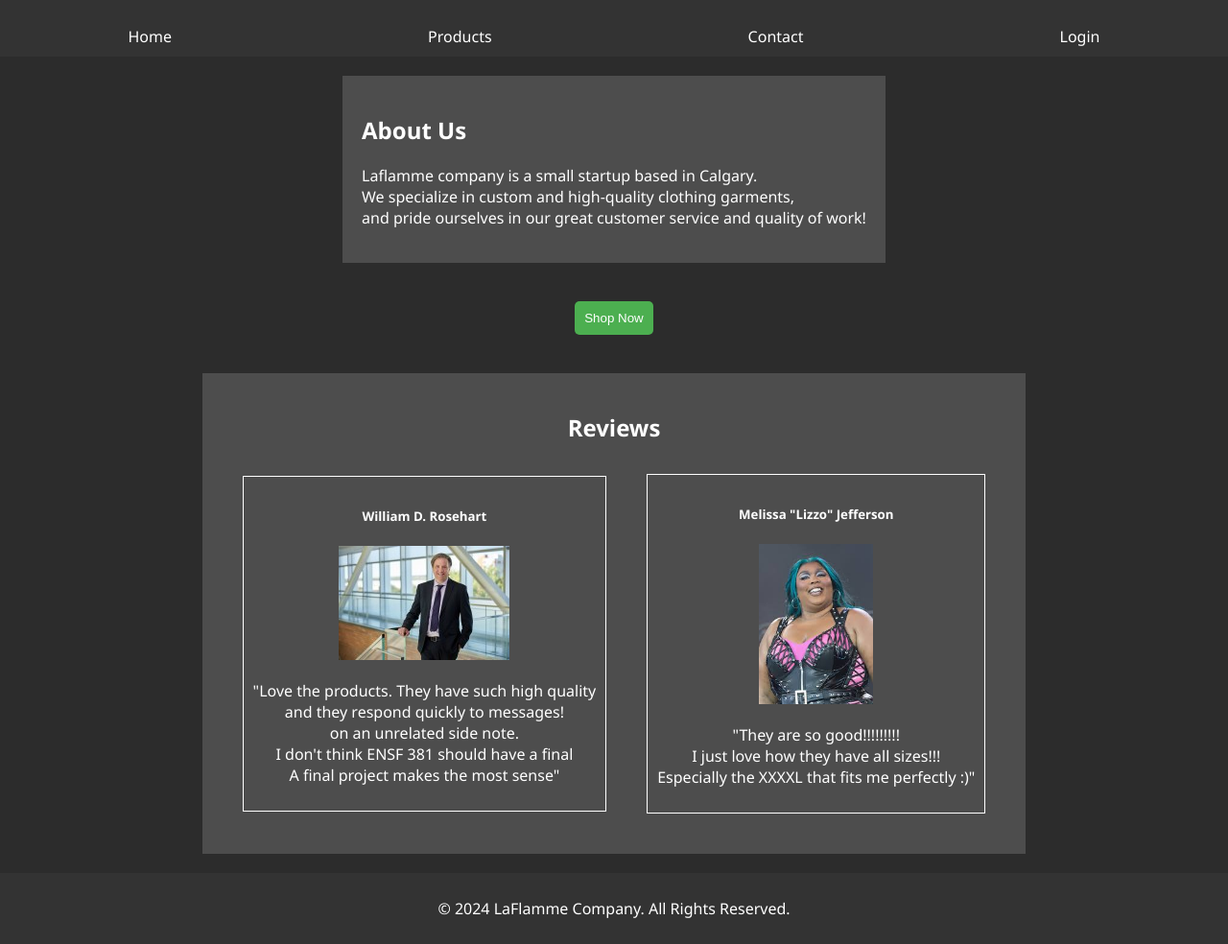
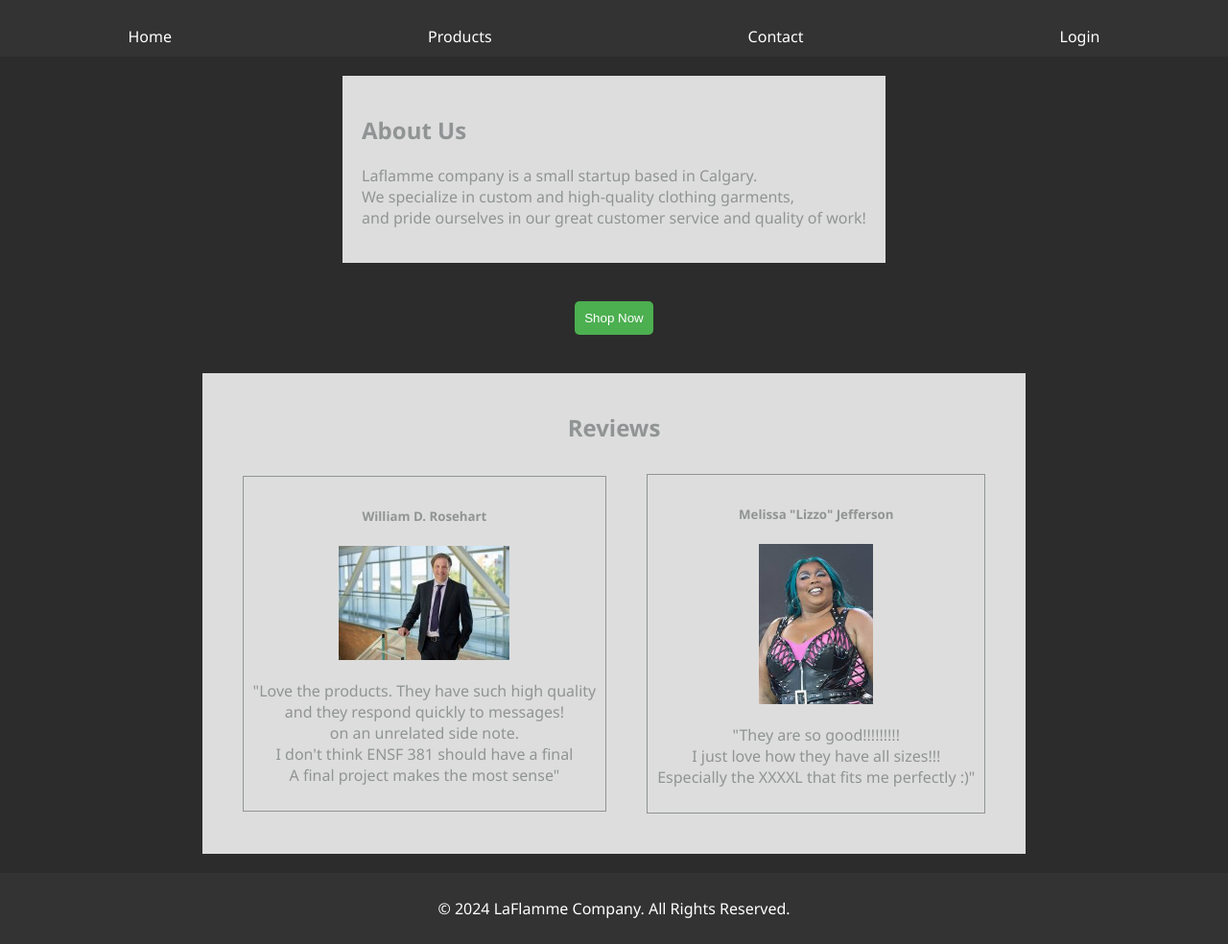
Before and after one commit to Inko-z/ENSF381-Assignment2, a plain HTML site: page index.html in a window 1280 px wide. Shown: the part 45-1029 px from the top of the page at 96% size. Drawn offline with Linux system fonts and the light colour scheme.

Commit message:
index change

```diff
--- a/styles/index.css
+++ b/styles/index.css
@@ -1,8 +1,8 @@
 .about-us {
-  background-color: #4d4d4d;
+  background-color: #ddd;
   padding: 20px;
   margin: 20px;
-  color: white; /* Added line to set text color to white */
+  color: #919494; /* Added line to set text color to white */
 }
 
 .shop-now button {
@@ -16,13 +16,13 @@
 }
 
 .customer-reviews {
-  background-color: #4d4d4d;
+  background-color: #ddd;
   padding: 20px;
   margin: 20px;
   display: flex;
   align-items: center;
   flex-direction: column;
-  color: white; /* Added line to set text color to white */
+  color: #919494; /* Added line to set text color to white */
 }
 
 .customer-reviews h2 {
```
